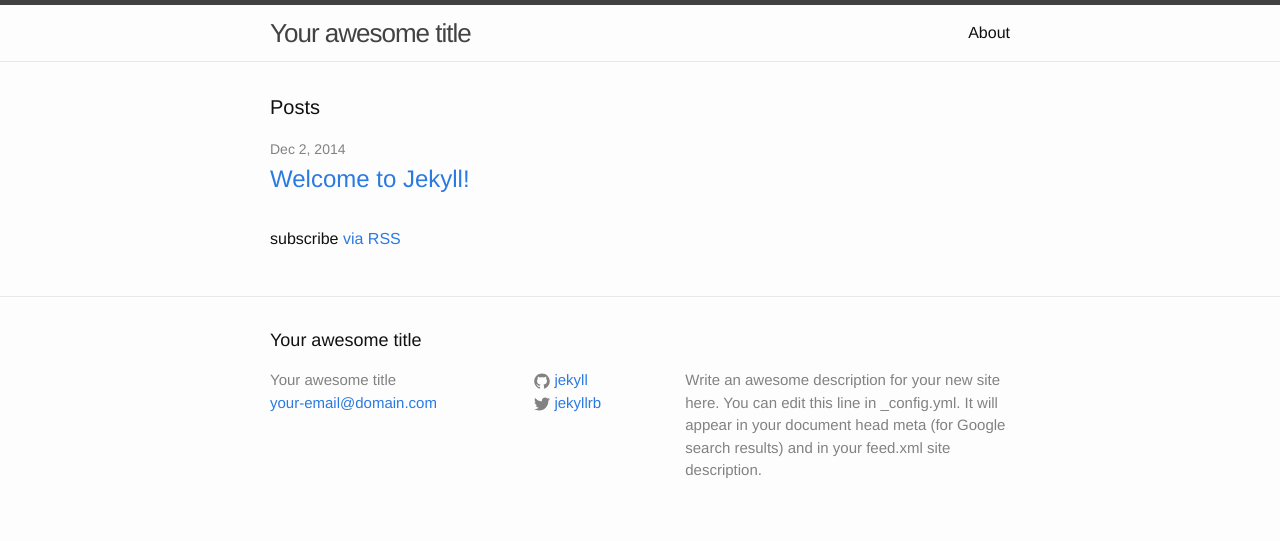
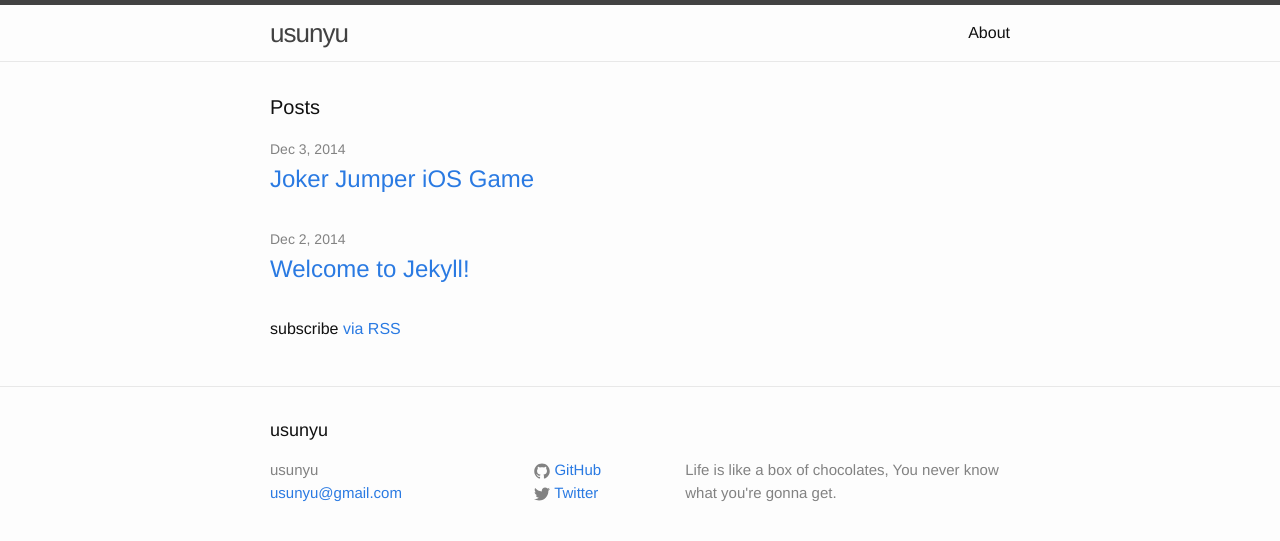
Before and after one commit to usunyu/usunyu.github.io, a Jekyll site: the page built from index.html, in a window 1280 px wide. Shown: the top 541 px of the page. Built offline with Jekyll 4.4.1, drawn with Linux system fonts in a browser that asks for light colours.

```diff
--- a/_config.yml
+++ b/_config.yml
@@ -1,14 +1,13 @@
 # Site settings
-title: Your awesome title
-email: your-email@domain.com
+title: usunyu
+email: usunyu@gmail.com
 description: > # this means to ignore newlines until "baseurl:"
-  Write an awesome description for your new site here. You can edit this
-  line in _config.yml. It will appear in your document head meta (for
-  Google search results) and in your feed.xml site description.
+  Life is like a box of chocolates, You never know what you're gonna get.
 baseurl: "" # the subpath of your site, e.g. /blog/
-url: "http://yourdomain.com" # the base hostname & protocol for your site
-twitter_username: jekyllrb
-github_username:  jekyll
+url: "http://usunyu.github.io/" # the base hostname & protocol for your site
+facebook_username: yusun.io
+twitter_username: Suny_o_O
+github_username:  usunyu
 
 # Build settings
 markdown: kramdown
--- a/_includes/footer.html
+++ b/_includes/footer.html
@@ -23,10 +23,24 @@
                 </svg>
               </span>
 
-              <span class="username">{{ site.github_username }}</span>
+              <span class="username">GitHub</span>
             </a>
           </li>
           {% endif %}
+
+          <!-- {% if site.facebook_username %}
+          <li>
+            <a href="https://www.facebook.com/{{ site.facebook_username }}">
+              <span class="icon  icon--facebook">
+                <svg viewBox="0 0 16 16">
+                  <path fill="#828282" d="M7.999,0.431c-4.285,0-7.76,3.474-7.76,7.761 c0,3.428,2.223,6.337,5.307,7.363c0.388,0.071,0.53-0.168,0.53-0.374c0-0.184-0.007-0.672-0.01-1.32 c-2.159,0.469-2.614-1.04-2.614-1.04c-0.353-0.896-0.862-1.135-0.862-1.135c-0.705-0.481,0.053-0.472,0.053-0.472 c0.779,0.055,1.189,0.8,1.189,0.8c0.692,1.186,1.816,0.843,2.258,0.645c0.071-0.502,0.271-0.843,0.493-1.037 C4.86,11.425,3.049,10.76,3.049,7.786c0-0.847,0.302-1.54,0.799-2.082C3.768,5.507,3.501,4.718,3.924,3.65 c0,0,0.652-0.209,2.134,0.796C6.677,4.273,7.34,4.187,8,4.184c0.659,0.003,1.323,0.089,1.943,0.261 c1.482-1.004,2.132-0.796,2.132-0.796c0.423,1.068,0.157,1.857,0.077,2.054c0.497,0.542,0.798,1.235,0.798,2.082 c0,2.981-1.814,3.637-3.543,3.829c0.279,0.24,0.527,0.713,0.527,1.437c0,1.037-0.01,1.874-0.01,2.129 c0,0.208,0.14,0.449,0.534,0.373c3.081-1.028,5.302-3.935,5.302-7.362C15.76,3.906,12.285,0.431,7.999,0.431z"/>
+                </svg>
+              </span>
+
+              <span class="username">Facebook</span>
+            </a>
+          </li>
+          {% endif %} -->
 
           {% if site.twitter_username %}
           <li>
@@ -38,7 +52,7 @@
                 </svg>
               </span>
 
-              <span class="username">{{ site.twitter_username }}</span>
+              <span class="username">Twitter</span>
             </a>
           </li>
           {% endif %}
```
Also changed, not shown: _posts/2014-12-03-joker-jumper.markdown (added, +22 -0 lines).
